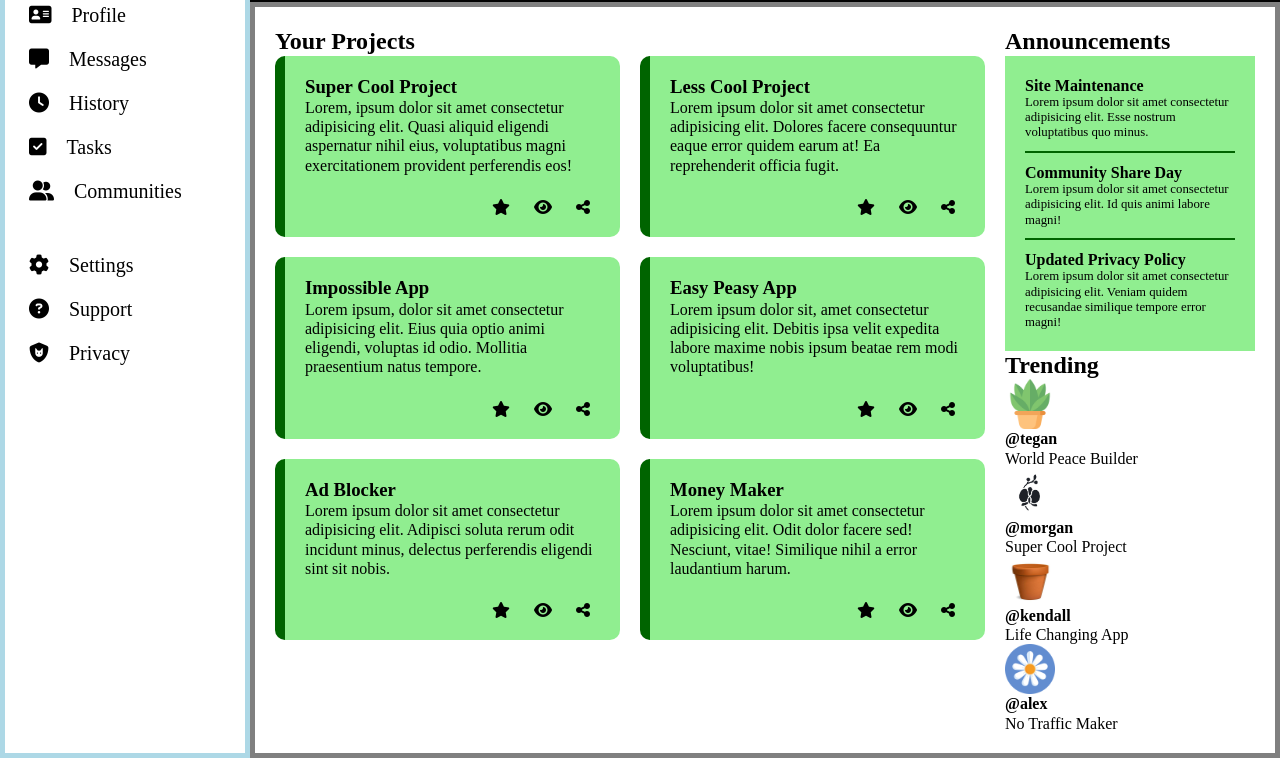
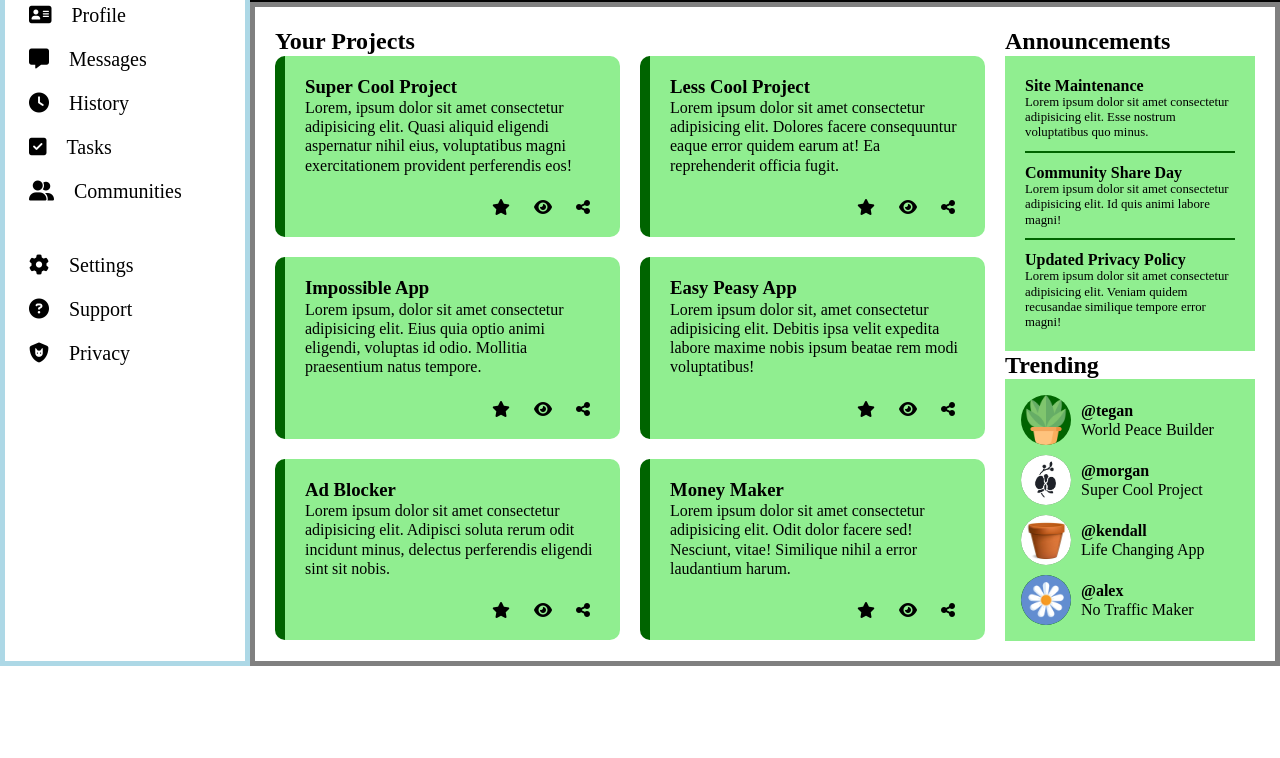
Before and after one commit to plantpirate/odin_projects, a plain HTML site: page odin_admin-dashboard/index.html in a window 1280 px wide. Shown: the part 152-910 px from the top of the page. After the commit the page ends 818 px from the top, so only its background shows below. Drawn offline with Linux system fonts and the light colour scheme.

Commit message:
started finalizing style on trending card

```diff
--- a/odin_admin-dashboard/style.css
+++ b/odin_admin-dashboard/style.css
@@ -184,3 +184,23 @@ img {
   height: 50px;
   width: 50px;
 }
+
+.trending-card {
+  background-color: lightgreen;
+  padding: 1rem;
+}
+.trend {
+  display: grid;
+  grid-template-columns: auto 1fr;
+  align-items: center;
+  gap: 10px;
+}
+
+.trend + .trend {
+  margin-top: 10px;
+}
+
+.trend img {
+  border-radius: 50%;
+  background-color: darkgreen;
+}
```
